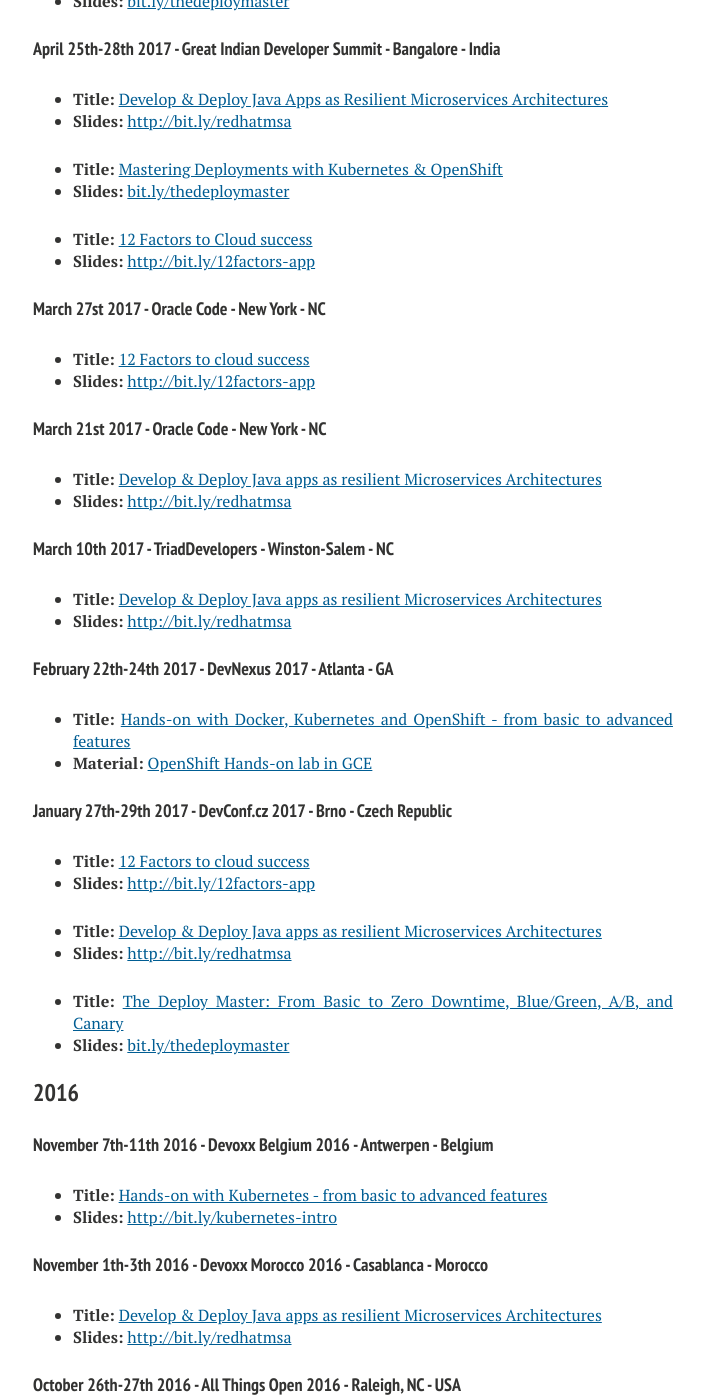
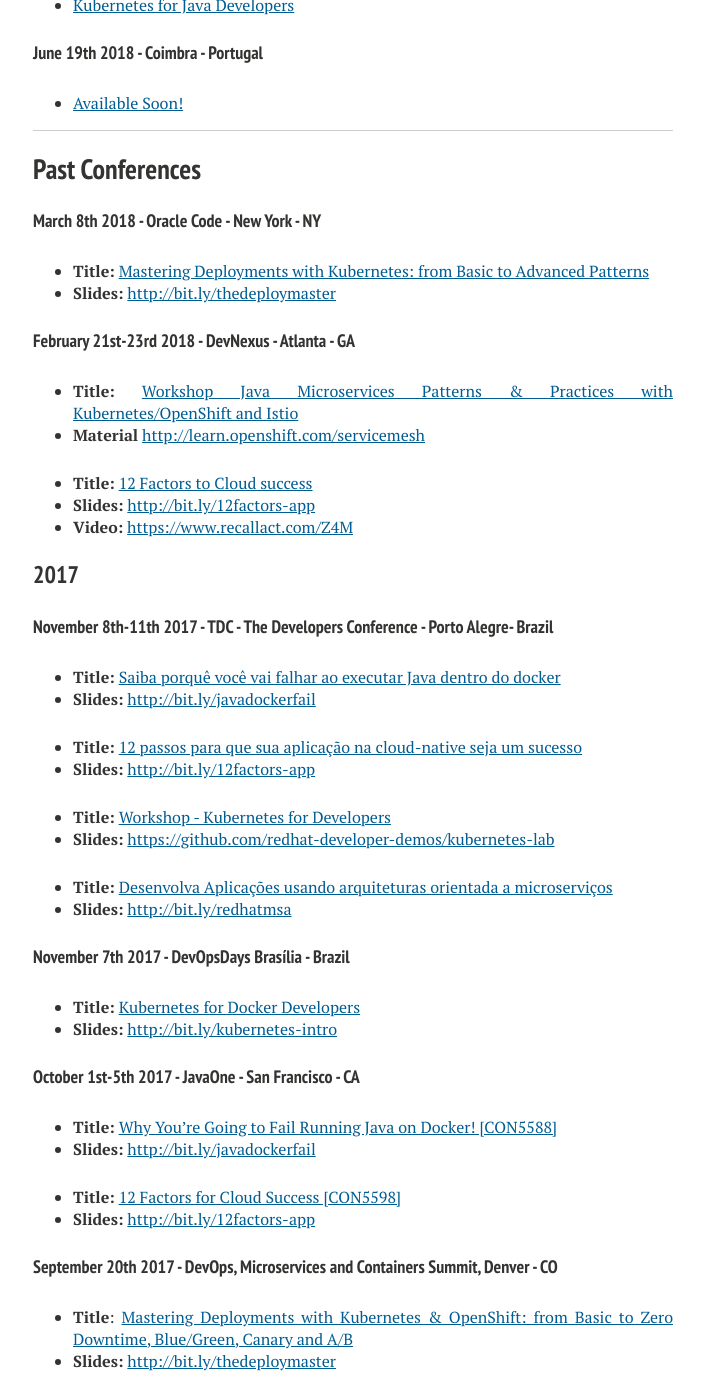
Before and after one commit to rafabene/rafabene.github.io, a Jekyll site: the page built from talks/index.md, in a window 1280 px wide and 1400 px high, scrolled down 1293 px. Shown: the whole window, without its empty margins (287-991 px from the left). Built offline with Jekyll 4.4.1, drawn with Linux system fonts in a browser that asks for light colours; nearby versions of some CDN libraries; comment, search, counter and statistics services are not loaded; some of the changed text lies outside the part shown.

Commit message:
Added past a next conferences

```diff
--- a/talks/index.md
+++ b/talks/index.md
@@ -16,19 +16,92 @@
 
 ## .Next
 
+#### April 7th-8th 2018 - WorkJava - Online conference
 
+- [Desenvolva aplicativos Java de forma confiável utilizando arquitetura Microservices](https://workjava.congressodeti.com.br/)
 
-#### July 18th-22nd 2017 - TDC - The Developers Conference  - São Paulo - Brazil
+#### April 18th-21st 2018 - TDC - The Deevelopers Conference - Florianópolis - Brazil
 
-- [Mastering deployments with Kubernetes & OpenShift: From basic to zero downtime, blue/green, A/B, and canary](http://www.thedevelopersconference.com.br/tdc/2017/saopaulo/trilha-devops)
-- [12 factors to cloud success](http://www.thedevelopersconference.com.br/tdc/2017/saopaulo/trilha-cloud-computing)
-- [Microprofile? Your Enterprise application in the cloud and microservices era](http://www.thedevelopersconference.com.br/tdc/2017/saopaulo/trilha-java-ee)
+- [Mastering Deployments com Kubernetes & OpenShift: Do básico ao Zero Downtime, Blue/Green, Canary e A/B](http://www.thedevelopersconference.com.br/tdc/2018/florianopolis/trilha-devops)
+- [Kubernetes para usuários Docker](http://www.thedevelopersconference.com.br/tdc/2018/florianopolis/trilha-containers)
+- [Por quê você vai falhar usando Java no Docker](http://www.thedevelopersconference.com.br/tdc/2018/florianopolis/trilha-java)
+
+#### May 8th-10th 2018 - Red Hat Summit 2018 - San Francisco - CA
+
+- [A Java developer's journey to Kubernetes and Openshift](https://agenda.summit.redhat.com/SessionDetail.aspx?id=154775)
+- [Why you’re going to FAIL running Java on docker](https://agenda.summit.redhat.com/SessionDetail.aspx?id=154663)
+
+#### June 14th 2018 -  St. Louis Java User's Group - St. Louis  - MO
+
+- [Kubernetes for Java Developers](https://www.meetup.com/GatewayJUG/events/245000608/)
+
+#### June 19th 2018 - Coimbra - Portugal
+
+- [Available Soon!](https://jnation.pt/speakers/)
 
 <hr>
 
 ## Past Conferences
 
+#### March 8th 2018 - Oracle Code - New York - NY
+
+- **Title:** [Mastering Deployments with Kubernetes: from Basic to Advanced Patterns](https://developer.oracle.com/code/newyork-mar-2018)
+- **Slides:** [http://bit.ly/thedeploymaster](http://bit.ly/thedeploymaster)
+
+#### February 21st-23rd 2018 - DevNexus - Atlanta - GA
+
+- **Title:** [Workshop Java Microservices Patterns & Practices with Kubernetes/OpenShift and Istio](http://devnexus.com/presentations/1348/)
+- **Material** [http://learn.openshift.com/servicemesh](http://learn.openshift.com/servicemesh)
+
+- **Title:** [12 Factors to Cloud success](http://devnexus.com/presentations/1528/)
+- **Slides:** [http://bit.ly/12factors-app](http://bit.ly/12factors-app)
+- **Video:** [https://www.recallact.com/Z4M ](https://www.recallact.com/Z4M)
+
 ### 2017
+
+#### November 8th-11th 2017 - TDC - The Developers Conference  - Porto Alegre- Brazil
+
+- **Title:** [Saiba porquê você vai falhar ao executar Java dentro do docker](http://www.thedevelopersconference.com.br/tdc/2017/portoalegre/trilha-java)
+- **Slides:** [http://bit.ly/javadockerfail](http://bit.ly/javadockerfail)
+
+- **Title:** [12 passos para que sua aplicação na cloud-native seja um sucesso](http://www.thedevelopersconference.com.br/tdc/2017/portoalegre/trilha-cloud-computing)
+- **Slides:** [http://bit.ly/12factors-app](http://bit.ly/12factors-app)
+
+- **Title:** [Workshop - Kubernetes for Developers](http://www.thedevelopersconference.com.br/tdc/2017/portoalegre/workshop-kubernetes-para-desenvolvedores)
+- **Slides:** [https://github.com/redhat-developer-demos/kubernetes-lab](https://github.com/redhat-developer-demos/kubernetes-lab)
+
+- **Title:** [Desenvolva Aplicações usando arquiteturas orientada a microserviços](http://www.thedevelopersconference.com.br/tdc/2017/portoalegre/trilha-microservices)
+- **Slides:** [http://bit.ly/redhatmsa](http://bit.ly/redhatmsa)
+
+#### November 7th 2017 - DevOpsDays Brasília - Brazil
+
+- **Title:** [Kubernetes for Docker Developers](http://devopsdays.bsb.br/program/rafael-benevides/)
+- **Slides:** [http://bit.ly/kubernetes-intro](http://bit.ly/kubernetes-intro)
+
+#### October 1st-5th 2017 - JavaOne - San Francisco - CA
+
+- **Title:** [Why You’re Going to Fail Running Java on Docker! [CON5588]](https://events.rainfocus.com/catalog/oracle/oow17/catalogjavaone17?search=CON5588&showEnrolled=false)
+- **Slides:** [http://bit.ly/javadockerfail](http://bit.ly/javadockerfail)
+
+- **Title:** [12 Factors for Cloud Success [CON5598]](https://events.rainfocus.com/catalog/oracle/oow17/catalogjavaone17?search=CON5598&showEnrolled=false)
+- **Slides:** [http://bit.ly/12factors-app](http://bit.ly/12factors-app)
+
+#### September 20th 2017 - DevOps, Microservices and Containers Summit, Denver - CO
+
+- **Title**: [Mastering Deployments with Kubernetes & OpenShift: from Basic to Zero Downtime, Blue/Green, Canary and A/B](https://1point21gws.com/devops/2017/DevOps_Microservices_and_Containers_Summit_Denver/#agenda)
+- **Slides:** [http://bit.ly/thedeploymaster](http://bit.ly/thedeploymaster)
+
+#### July 18th-22nd 2017 - TDC - The Developers Conference  - São Paulo - Brazil
+
+- **Title:** [Mastering deployments with Kubernetes & OpenShift: From basic to zero downtime, blue/green, A/B, and canary](http://www.thedevelopersconference.com.br/tdc/2017/saopaulo/trilha-devops)
+- **Slides:** [http://bit.ly/thedeploymaster](http://bit.ly/thedeploymaster)
+
+- *Title:**[12 factors to cloud success](http://www.thedevelopersconference.com.br/tdc/2017/saopaulo/trilha-cloud-computing)
+- **Slides:** [http://bit.ly/12factors-app](http://bit.ly/12factors-app)
+
+- **Title:**[Microprofile? Your Enterprise application in the cloud and microservices era](http://www.thedevelopersconference.com.br/tdc/2017/saopaulo/trilha-java-ee)
+- **Slides:** [https://docs.google.com/presentation/d/13zHkdv_ri5Twcq4emJ9lnEH7t9gtkb65B5-kY-u0yKM/edit#slide=id.p](https://docs.google.com/presentation/d/13zHkdv_ri5Twcq4emJ9lnEH7t9gtkb65B5-kY-u0yKM/edit#slide=id.p)
+
 
 #### May 2nd-4th 2017 - Red Hat Summit - Boston - MA
 
@@ -200,6 +273,20 @@
 
 ## Past Meetups/Webscasts/etc
 
+### 2017
+
+#### DevNation Live - November 2nd 2017 - Youtube video
+- **Title:** [Why you’re going to fail running Java on Docker](https://www.youtube.com/watch?v=_vM3ORa9_JE&feature=youtu.be)
+- **Slides:** [http://bit.ly/javadockerfail](http://bit.ly/javadockerfail)
+
+#### DevNation Live - August 3rd 2017 - Youtube video
+- **Title:** [Kubernetes for Java developers](https://www.youtube.com/watch?v=tI2l8yThKK4)
+- **Slides:** (http://bit.ly/kubernetes-intro](http://bit.ly/kubernetes-intro)
+
+#### SOUJava - May 22nd 2017 - Youtube video(Pt-Br)
+- **Title:** [Acelerando sua entrega com containers com Rafael Benevides](https://www.youtube.com/watch?v=zssxFhHLSYo)
+- **Slides:** [http://bit.ly/thedeploymaster](http://bit.ly/thedeploymaster)
+
 ### 2016
 
 #### DFJUG - December 2nd 2016 - Youtube video (Pt-Br):
```
Also changed, not shown: other parts of talks/index.md (+3 -3 lines).
